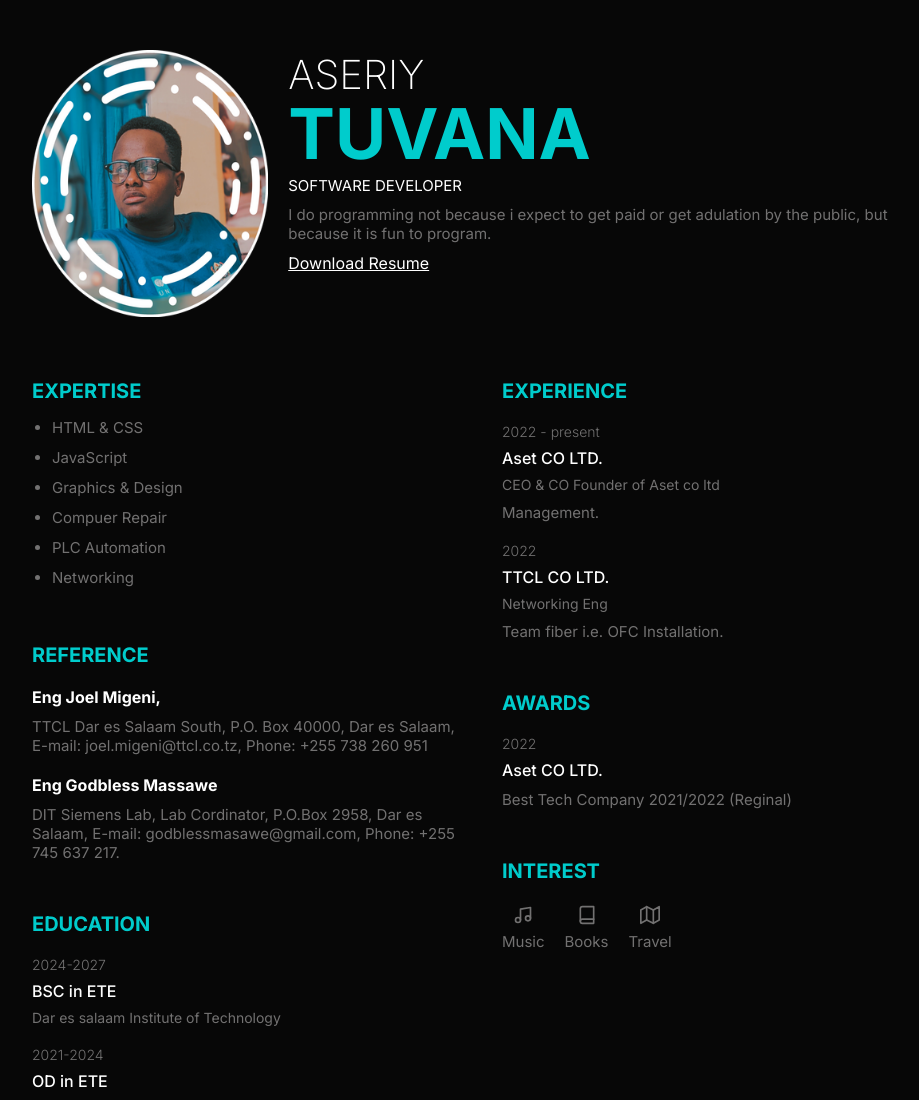
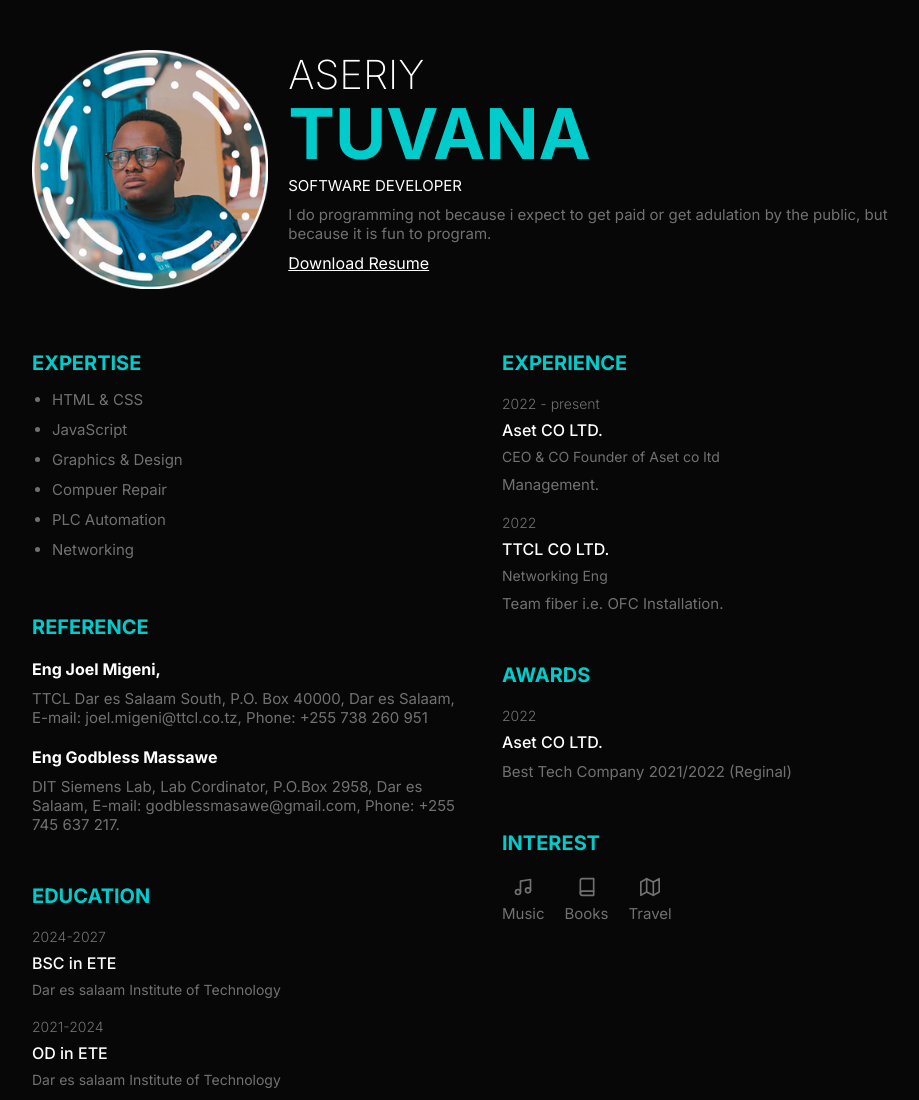
Before and after one commit to Aseriy-bot/aseriy, a plain HTML site: page linked index/index.html in a window 1280 px wide. Shown: the top 1100 px of the page, without its empty margins (158-1077 px from the left). Drawn offline with nearby package versions, Linux system fonts and the light colour scheme.

Commit message:
Update index.html

```diff
--- a/linked index/index.html
+++ b/linked index/index.html
@@ -16,7 +16,7 @@
          <div class="profile">
             <div class="profile_container">
                  <div class="profile_profileImg">
-                     <img src="../img/me.png" alt="shaif arfan">
+                     <img src="../img/tuva.png" alt="shaif arfan">
                  </div>
                 <div>
                 <h1 class="profile_name">
```
